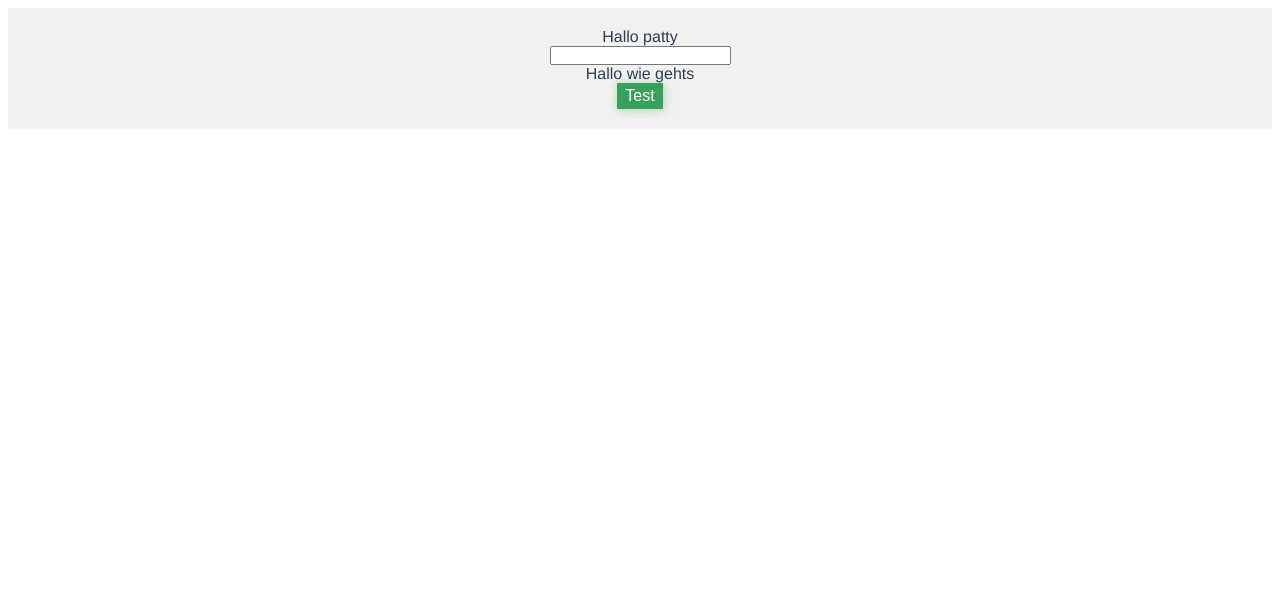
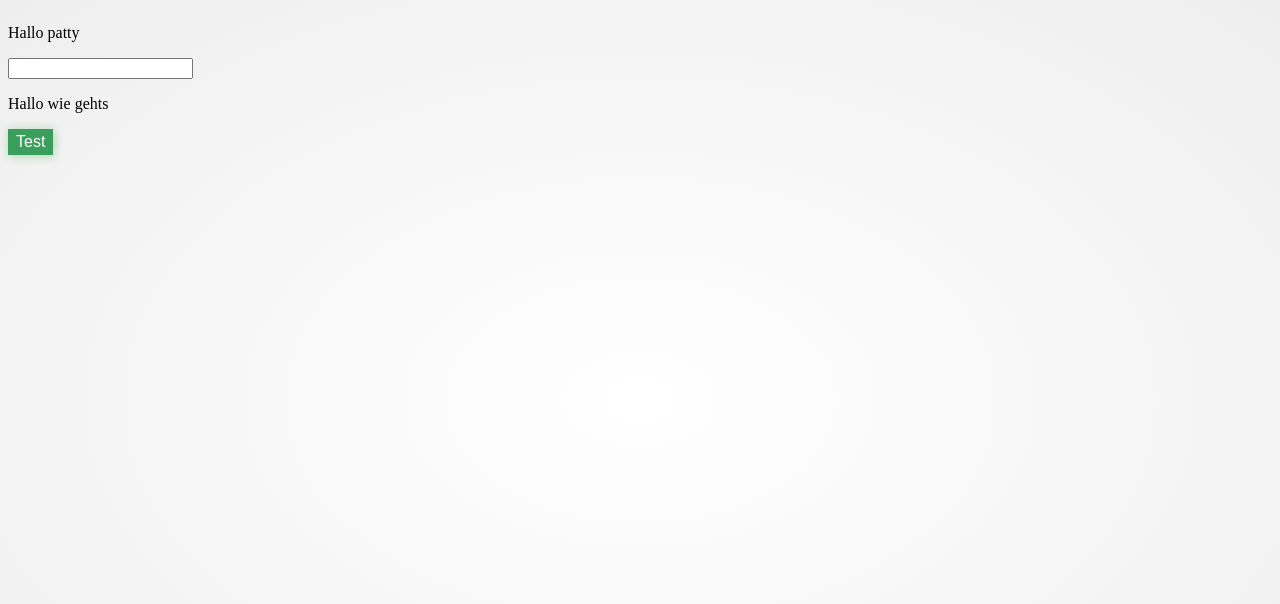
Before and after one commit to tomijange/karaokeparty, a Vue app: page / in a window 1280 px wide. Shown: the top 604 px of the page. Built offline with nearby package versions, Linux system fonts and the light colour scheme.

Commit message:
Add Css baseline

```diff
--- a/src/client/App.vue
+++ b/src/client/App.vue
@@ -1,15 +1,13 @@
 <template>
-  <div id="app">
-    <router-view/>
-  </div>
+  <router-view/>
 </template>
 
 <style>
-#app {
-  font-family: Avenir, Helvetica, Arial, sans-serif;
-  -webkit-font-smoothing: antialiased;
-  -moz-osx-font-smoothing: grayscale;
-  text-align: center;
-  color: #2c3e50;
+body, html {
+  height: 100%;
+  width: 100%;
+  margin: 0;
+  padding: 0;
+  box-sizing: border-box;
 }
 </style>
--- a/src/client/views/Home.vue
+++ b/src/client/views/Home.vue
@@ -3,7 +3,7 @@
     <p>
       Hallo patty
     </p>
-      <c-text-input ></c-text-input>
+    <c-text-input ></c-text-input>
 
     <p>{{ text }}</p>
 
@@ -32,14 +32,11 @@
 </script>
 
 <style scoped lang="scss">
-  * {
-    margin: 0;
-    padding: 0;
+  .home {
+    background: radial-gradient(#ffffff, #eeeeee);
+    height: 100%;
+    width: 100%;
     box-sizing: border-box;
-  }
-
-  .home {
-    background-color: #f1f1f1;
-    padding: 20px;
+    padding: 8px;
   }
 </style>
```
